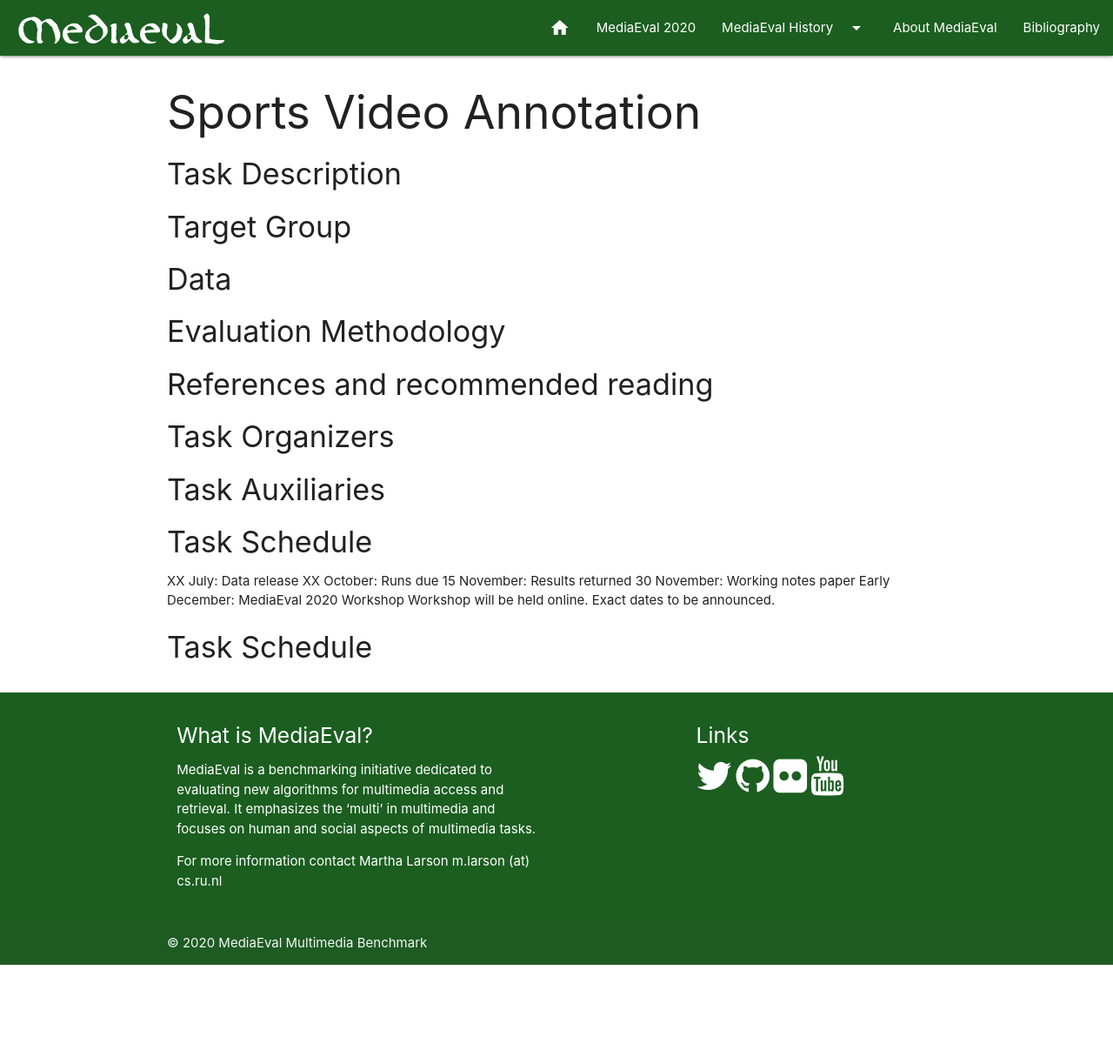
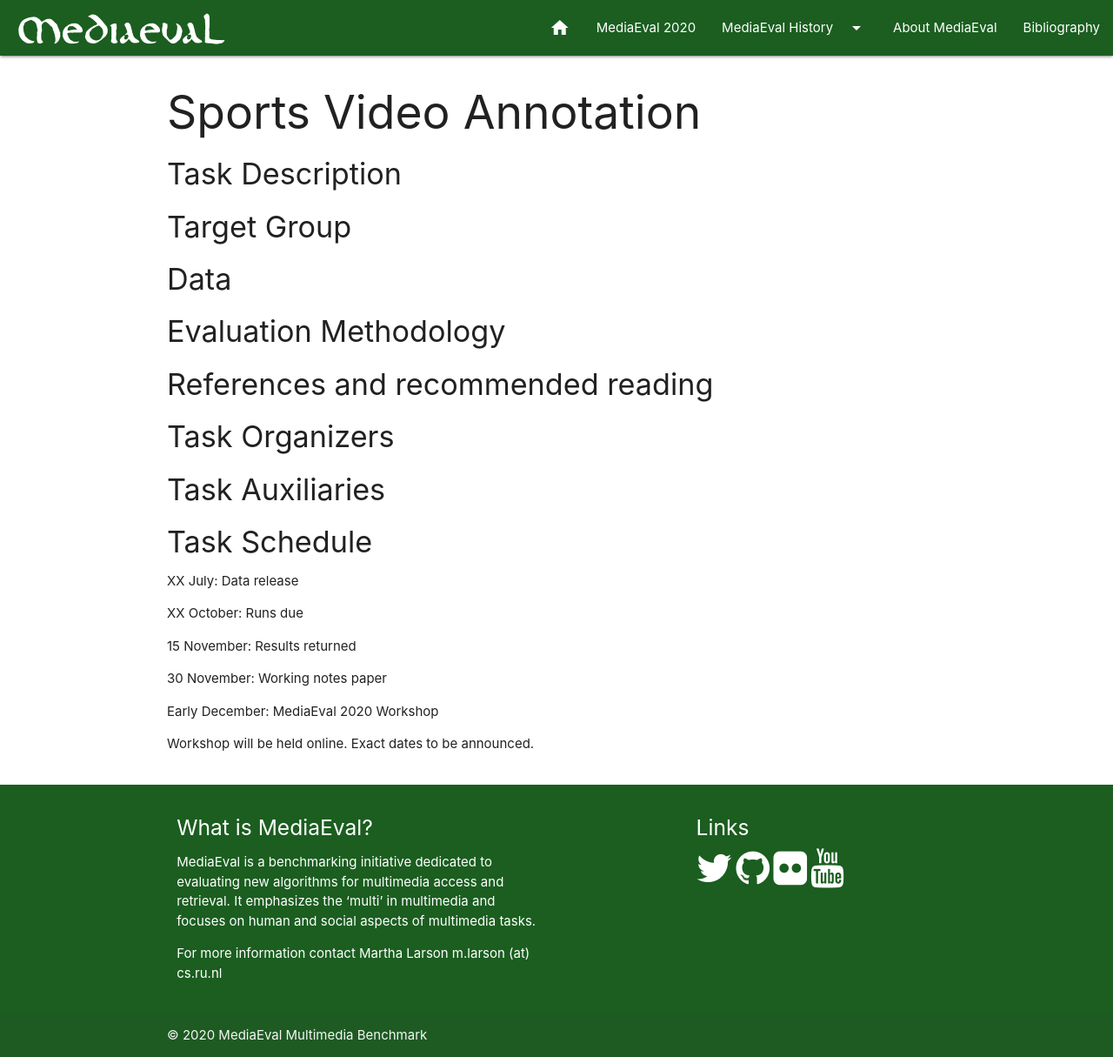
Before and after one commit to multimediaeval/multimediaeval.github.io, a Jekyll site: the page built from _editions/2020/tasks/sportsvideo.md, in a window 1280 px wide and 1215 px high. Shown: the whole window at 87% size. Built offline with Jekyll 4.4.1, drawn with Linux system fonts in a browser that asks for light colours.

Commit message:
Update sportsvideo.md
Changed spacing on Task Schedule

```diff
--- a/_editions/2020/tasks/sportsvideo.md
+++ b/_editions/2020/tasks/sportsvideo.md
@@ -39,11 +39,13 @@
 
 #### Task Schedule
 XX July: Data release <!-- # Replace XX with your date. Latest possible is 31 July-->
+
 XX October: Runs due <!-- # Replace XX with your date. Latest possible is 31 October-->
+
 15 November: Results returned  <!-- Fixed. Please do not change-->
+
 30 November: Working notes paper  <!-- Fixed. Please do not change-->
+
 Early December: MediaEval 2020 Workshop <!-- Fixed. Please do not change-->
+
 Workshop will be held online. Exact dates to be announced.
-
-
-#### Task Schedule
```
